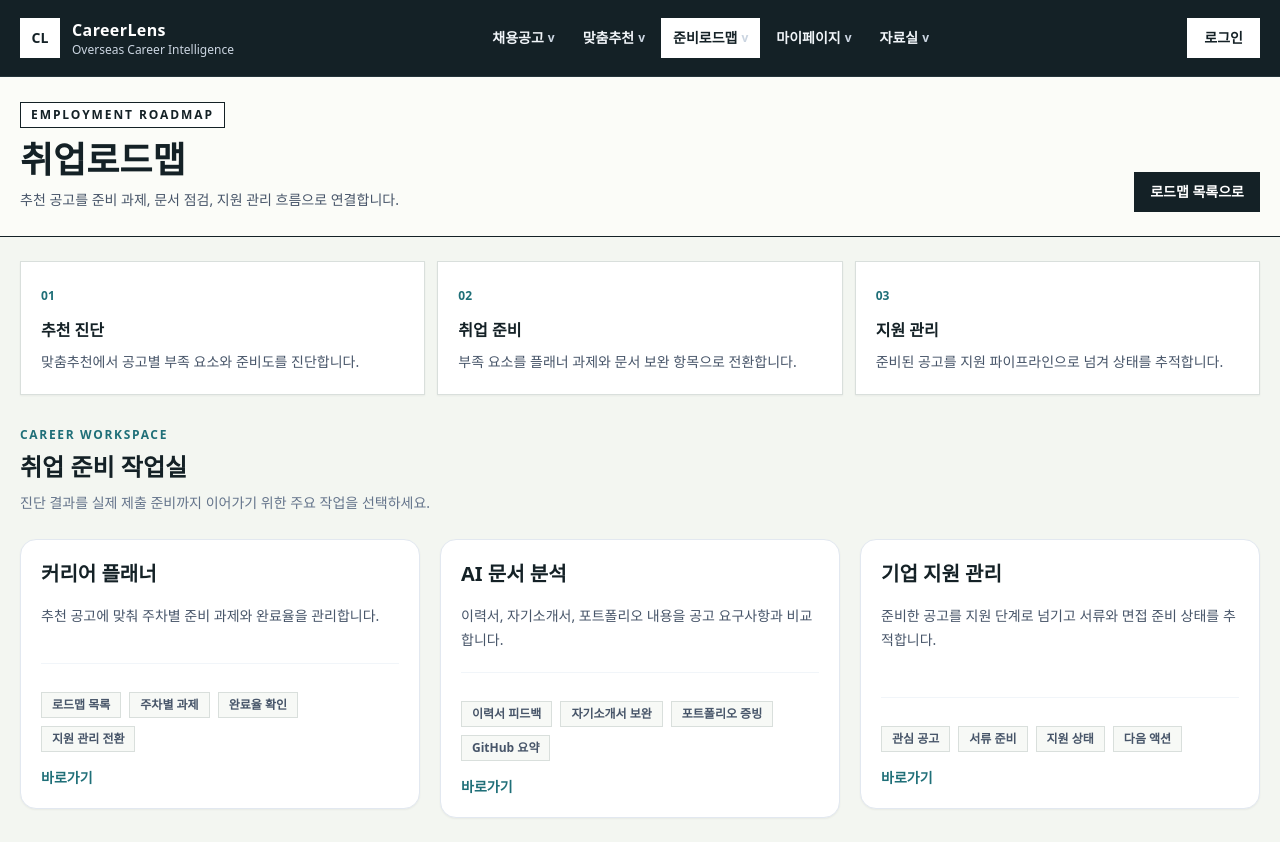
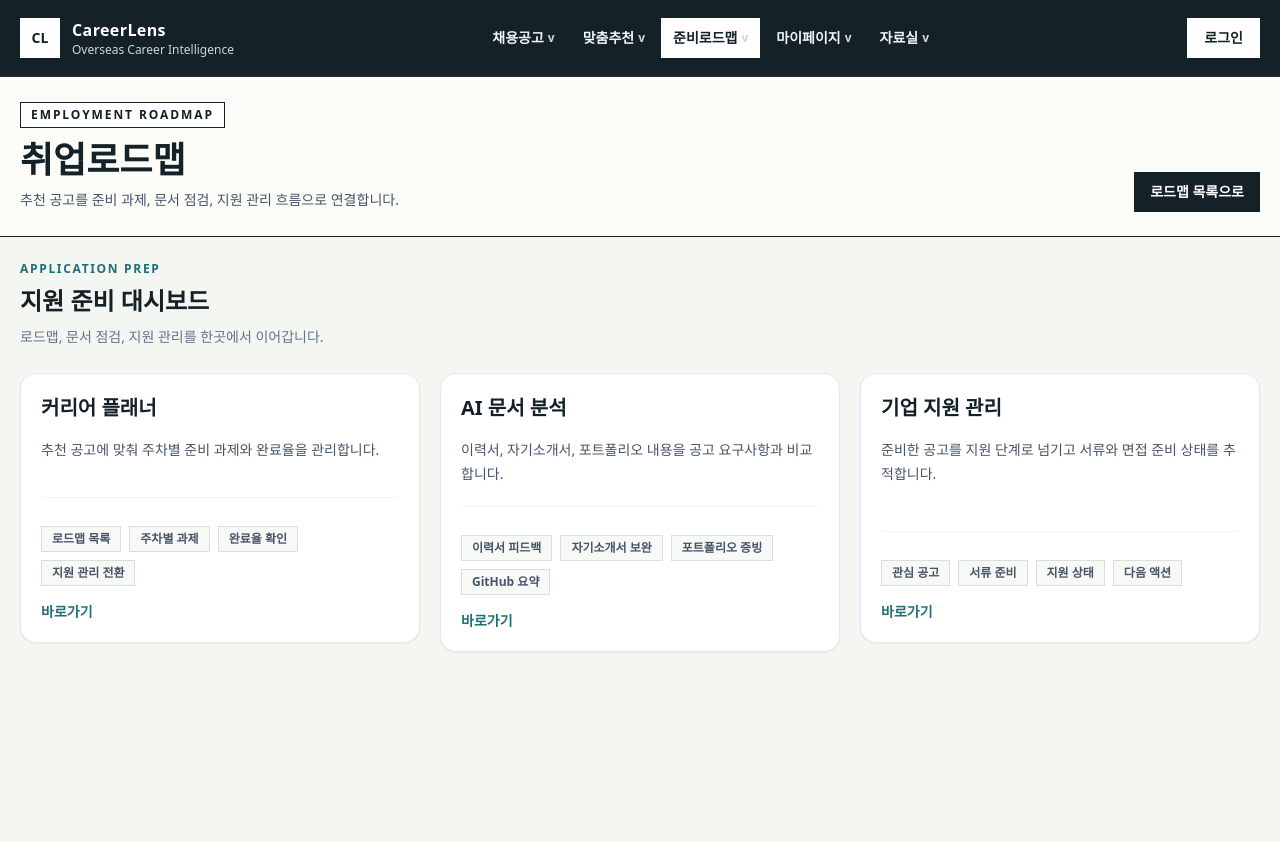
Before and after one commit to eunhoss1/CareerLens, a Next.js app in the folder frontend/: page /roadmap/employment in a window 1280 px wide. After the commit the page ends 800 px from the top, so only its background shows below. Built offline with nearby package versions, Linux system fonts and the light colour scheme.

Commit message:
refactor: streamline employment roadmap copy

```diff
--- a/frontend/app/planner/page.tsx
+++ b/frontend/app/planner/page.tsx
@@ -95,7 +95,9 @@ export default function PlannerListPage() {
                       <h2 className="mt-2 text-lg font-semibold text-night">{roadmap.title}</h2>
                       <p className="mt-1 text-sm text-slate-500">{roadmap.target_job_title}</p>
                     </div>
-                    <Badge tone={readinessTone(roadmap.readiness_status)}>{readinessLabel(roadmap.readiness_status)}</Badge>
+                    <Badge tone={readinessTone(roadmap.readiness_status)} className="shrink-0 whitespace-nowrap">
+                      {readinessLabel(roadmap.readiness_status)}
+                    </Badge>
                   </div>
                   <div className="mt-5 grid grid-cols-3 gap-4 border-y border-slate-100 py-4">
                     <SmallMetric label="점수" value={`${roadmap.total_score}`} />
--- a/frontend/app/roadmap/employment/page.tsx
+++ b/frontend/app/roadmap/employment/page.tsx
@@ -1,6 +1,6 @@
 import Link from "next/link";
 import { SiteHeader } from "@/components/site-header";
-import { Badge, Card, LinkButton, PageHeader, PageShell, StepCard } from "@/components/ui";
+import { Badge, Card, LinkButton, PageHeader, PageShell } from "@/components/ui";
 
 const modules = [
   {
@@ -35,16 +35,10 @@ export default function EmploymentRoadmapPage() {
       />
 
       <section className="lens-container py-6">
-        <div className="mb-6 grid gap-3 md:grid-cols-3">
-          <StepCard index={1} title="추천 진단" description="맞춤추천에서 공고별 부족 요소와 준비도를 진단합니다." />
-          <StepCard index={2} title="취업 준비" description="부족 요소를 플래너 과제와 문서 보완 항목으로 전환합니다." />
-          <StepCard index={3} title="지원 관리" description="준비된 공고를 지원 파이프라인으로 넘겨 상태를 추적합니다." />
-        </div>
-
-        <div className="mt-8">
-          <p className="text-xs font-extrabold tracking-[0.14em] text-brand">CAREER WORKSPACE</p>
-          <h2 className="mt-2 text-2xl font-bold text-night">취업 준비 작업실</h2>
-          <p className="mt-2 text-sm leading-6 text-slate-500">진단 결과를 실제 제출 준비까지 이어가기 위한 주요 작업을 선택하세요.</p>
+        <div>
+          <p className="text-xs font-extrabold tracking-[0.14em] text-brand">APPLICATION PREP</p>
+          <h2 className="mt-2 text-2xl font-bold text-night">지원 준비 대시보드</h2>
+          <p className="mt-2 text-sm leading-6 text-slate-500">로드맵, 문서 점검, 지원 관리를 한곳에서 이어갑니다.</p>
         </div>
 
         <div className="mt-6 grid gap-5 lg:grid-cols-3">
```
